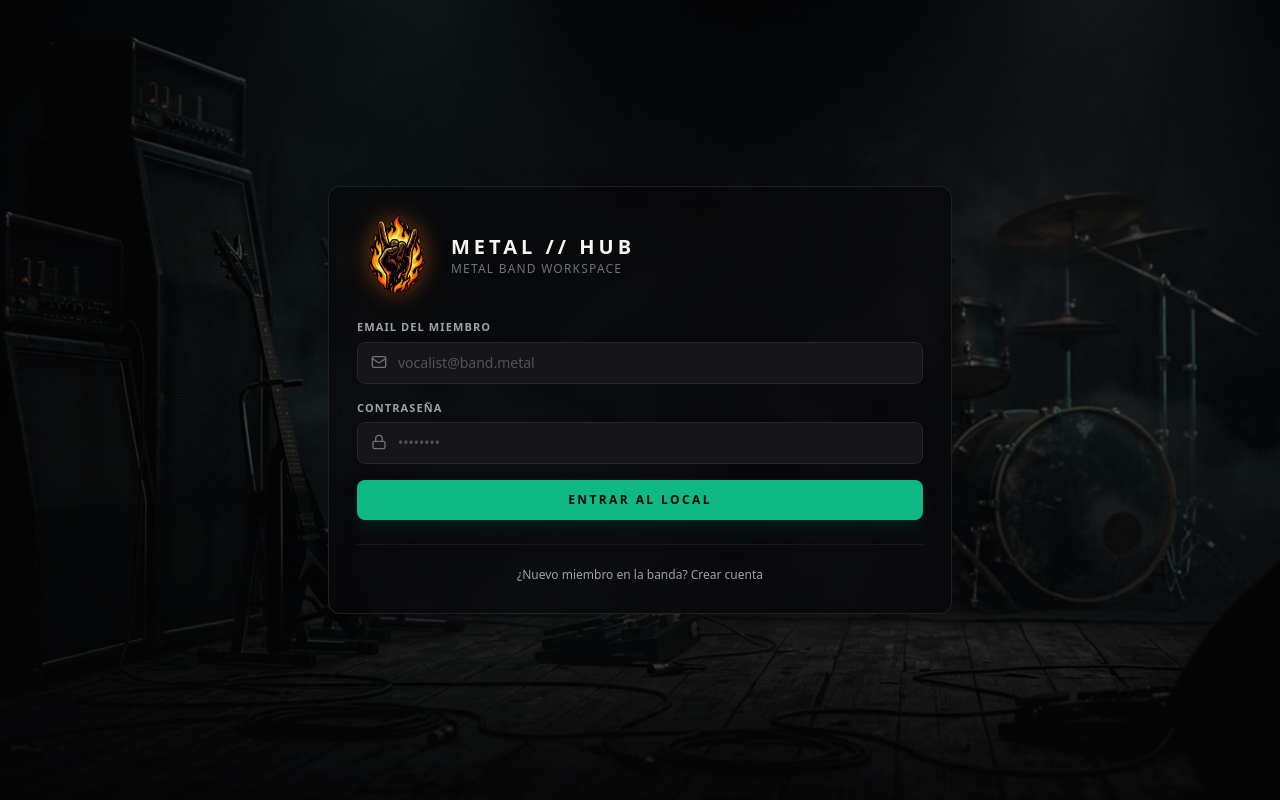
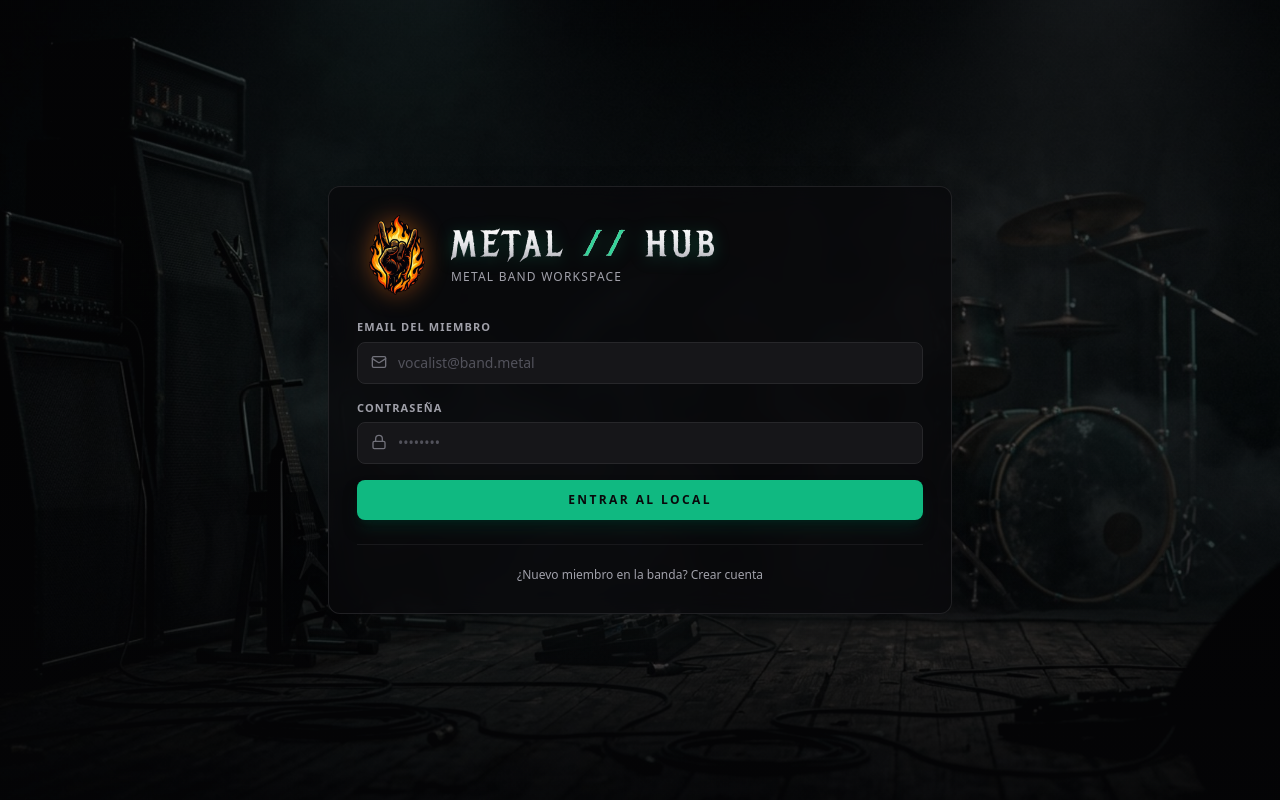
Before and after one commit to AlbaDomg/metalband-app, a Next.js app: page /login in a window 1280 px wide. Shown: the top 800 px of the page. Built offline with nearby package versions, Linux system fonts and the light colour scheme; no server answers.

Commit message:
style(ui): add Metal Mania display font with chrome gradient for main titles

```diff
--- a/src/app/globals.css
+++ b/src/app/globals.css
@@ -11,6 +11,11 @@ body {
   color: #e4e4e7;
   font-family: ui-sans-serif, system-ui, -apple-system, BlinkMacSystemFont, "Segoe UI", Roboto, sans-serif;
   -webkit-font-smoothing: antialiased;
+}
+
+.font-metal {
+  font-family: 'Metal Mania', ui-sans-serif, system-ui, sans-serif;
+  letter-spacing: 0.14em;
 }
 
 /* Scrollbar minimalista industrial */
--- a/src/app/layout.tsx
+++ b/src/app/layout.tsx
@@ -35,6 +35,14 @@ export default function RootLayout({
 }) {
   return (
     <html lang="es" className="dark">
+      <head>
+        <link rel="preconnect" href="https://fonts.googleapis.com" />
+        <link rel="preconnect" href="https://fonts.gstatic.com" crossOrigin="anonymous" />
+        <link
+          href="https://fonts.googleapis.com/css2?family=Metal+Mania&display=swap"
+          rel="stylesheet"
+        />
+      </head>
       <body className="min-h-screen bg-[#050507] text-zinc-100 selection:bg-emerald-500 selection:text-zinc-950">
         {/* Fondo fijo de escenario/estudio de Metal con velo oscuro para máxima legibilidad */}
         <div
--- a/src/app/login/page.tsx
+++ b/src/app/login/page.tsx
@@ -61,10 +61,10 @@ export default function LoginPage() {
             className="h-16 w-16 sm:h-20 sm:w-20 shrink-0 object-contain drop-shadow-[0_0_12px_rgba(249,115,22,0.45)]"
           />
           <div>
-            <h1 className="text-xl font-black tracking-[0.2em] uppercase text-zinc-100">
-              METAL // HUB
+            <h1 className="font-metal text-3xl sm:text-4xl font-normal uppercase bg-gradient-to-b from-white via-zinc-200 to-zinc-400 bg-clip-text text-transparent drop-shadow-[0_2px_8px_rgba(16,185,129,0.3)] leading-none">
+              METAL <span className="text-emerald-400">//</span> HUB
             </h1>
-            <p className="text-xs uppercase tracking-widest text-zinc-500">
+            <p className="mt-1 text-xs uppercase tracking-widest text-zinc-400">
               Metal Band Workspace
             </p>
           </div>
--- a/src/app/page.tsx
+++ b/src/app/page.tsx
@@ -235,10 +235,10 @@ export default function DashboardPage() {
             className="h-14 w-14 sm:h-16 sm:w-16 shrink-0 object-contain drop-shadow-[0_0_10px_rgba(249,115,22,0.45)]"
           />
           <div className="min-w-0">
-            <h1 className="text-base sm:text-lg font-black tracking-[0.16em] sm:tracking-[0.2em] uppercase text-zinc-100 whitespace-nowrap">
-              METAL // STUDIO
+            <h1 className="font-metal text-2xl sm:text-3xl font-normal uppercase bg-gradient-to-b from-white via-zinc-200 to-zinc-400 bg-clip-text text-transparent drop-shadow-[0_2px_8px_rgba(16,185,129,0.3)] whitespace-nowrap leading-none">
+              METAL <span className="text-emerald-400">//</span> STUDIO
             </h1>
-            <p className="mt-0.5 text-[10px] sm:text-[11px] text-zinc-400 tracking-wider uppercase">
+            <p className="mt-1 text-[10px] sm:text-[11px] text-zinc-400 tracking-wider uppercase">
               Setlist, Calendario & Rider Hub
             </p>
           </div>
```
